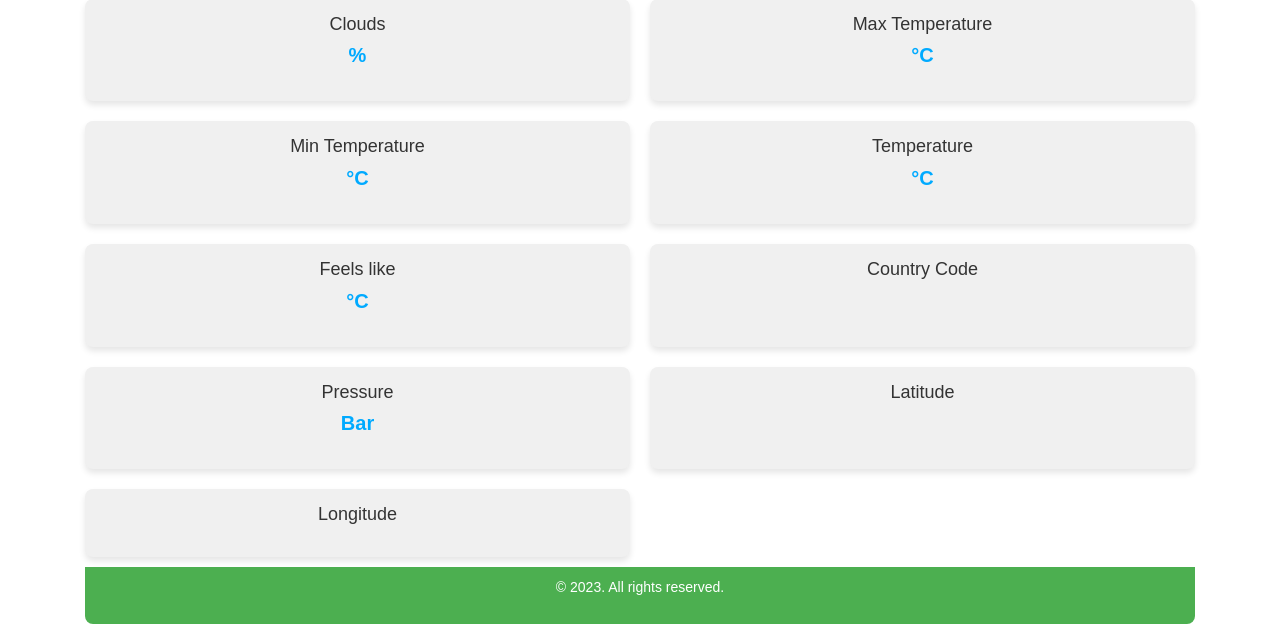
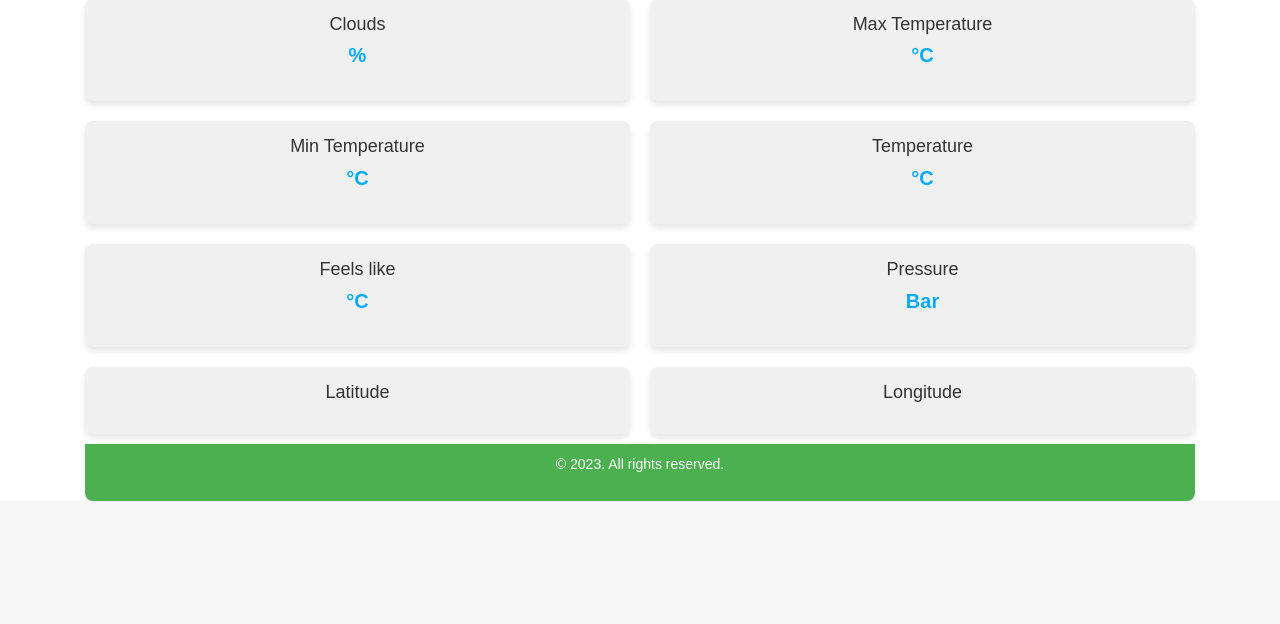
Before and after one commit to LeotrimAvdija/Weather-Api---Showcase, a Django app: template app/templates/index.html in a window 1280 px wide. Shown: the part 320-944 px from the top of the page. After the commit the page ends 821 px from the top, so only its background shows below. Run offline with Django 4.2, Linux system fonts and the light colour scheme; the template is opened without the code that fills it, so the values that code supplies are empty; some libraries are stand-ins or nearby versions.

Commit message:
Update index.html

```diff
--- a/app/templates/index.html
+++ b/app/templates/index.html
@@ -4,7 +4,7 @@
 <!DOCTYPE html>
 <html>
 <head>
-    <title>Nes Weather: Live Weather</title>
+    <title>Weather: Live Weather</title>
     <!-- Favicons -->
     <link href="{% static 'assets/img/weather.jpg' %}" rel="icon">
     <link href="{% static 'assets/img/weather.jpg' %}" rel="apple-touch-icon">
@@ -57,22 +57,22 @@
                 <h4 style="font-size: 18px; margin-bottom: 5px; color: #333;">Feels like</h4>
                 <p style="font-size: 20px; color: #00aaff; font-weight: bold;">{{feels_like}}°C</p>
             </div>
-            <div class="weather-parameter" style="background-color: #f0f0f0; border-radius: 8px; box-shadow: 0 4px 6px rgba(0, 0, 0, 0.1); margin: 10px 0; padding: 15px; width: calc(50% - 10px); font-family: 'Arial', sans-serif; text-align: center;">
-                <h4 style="font-size: 18px; margin-bottom: 5px; color: #333;">Country Code</h4>
-                <p style="font-size: 20px; color: #00aaff; font-weight: bold;">{{sys}}</p>
-            </div>
+
             <div class="weather-parameter" style="background-color: #f0f0f0; border-radius: 8px; box-shadow: 0 4px 6px rgba(0, 0, 0, 0.1); margin: 10px 0; padding: 15px; width: calc(50% - 10px); font-family: 'Arial', sans-serif; text-align: center;">
                 <h4 style="font-size: 18px; margin-bottom: 5px; color: #333;">Pressure</h4>
                 <p style="font-size: 20px; color: #00aaff; font-weight: bold;">{{pressure}} Bar</p>
             </div>
+
             <div class="weather-parameter" style="background-color: #f0f0f0; border-radius: 8px; box-shadow: 0 4px 6px rgba(0, 0, 0, 0.1); margin: 10px 0; padding: 15px; width: calc(50% - 10px); font-family: 'Arial', sans-serif; text-align: center;">
                 <h4 style="font-size: 18px; margin-bottom: 5px; color: #333;">Latitude</h4>
                 <p style="font-size: 20px; color: #00aaff; font-weight: bold;">{{lat}}</p>
             </div>
+
             <div class="weather-parameter" style="background-color: #f0f0f0; border-radius: 8px; box-shadow: 0 4px 6px rgba(0, 0, 0, 0.1); margin: 10px 0; padding: 15px; width: calc(50% - 10px); font-family: 'Arial', sans-serif; text-align: center;">
                 <h4 style="font-size: 18px; margin-bottom: 5px; color: #333;">Longitude</h4>
                 <p style="font-size: 20px; color: #00aaff; font-weight: bold;">{{lon}}</p>
             </div>
+
         </div>
         <div class="footer" style="background-color: #4CAF50; border-radius: 0 0 8px 8px; padding: 10px 0; font-family: 'Arial', sans-serif;">
             <p style="color: #fff; font-size: 14px; text-align: center;">&copy; 2023. All rights reserved.</p>
```
